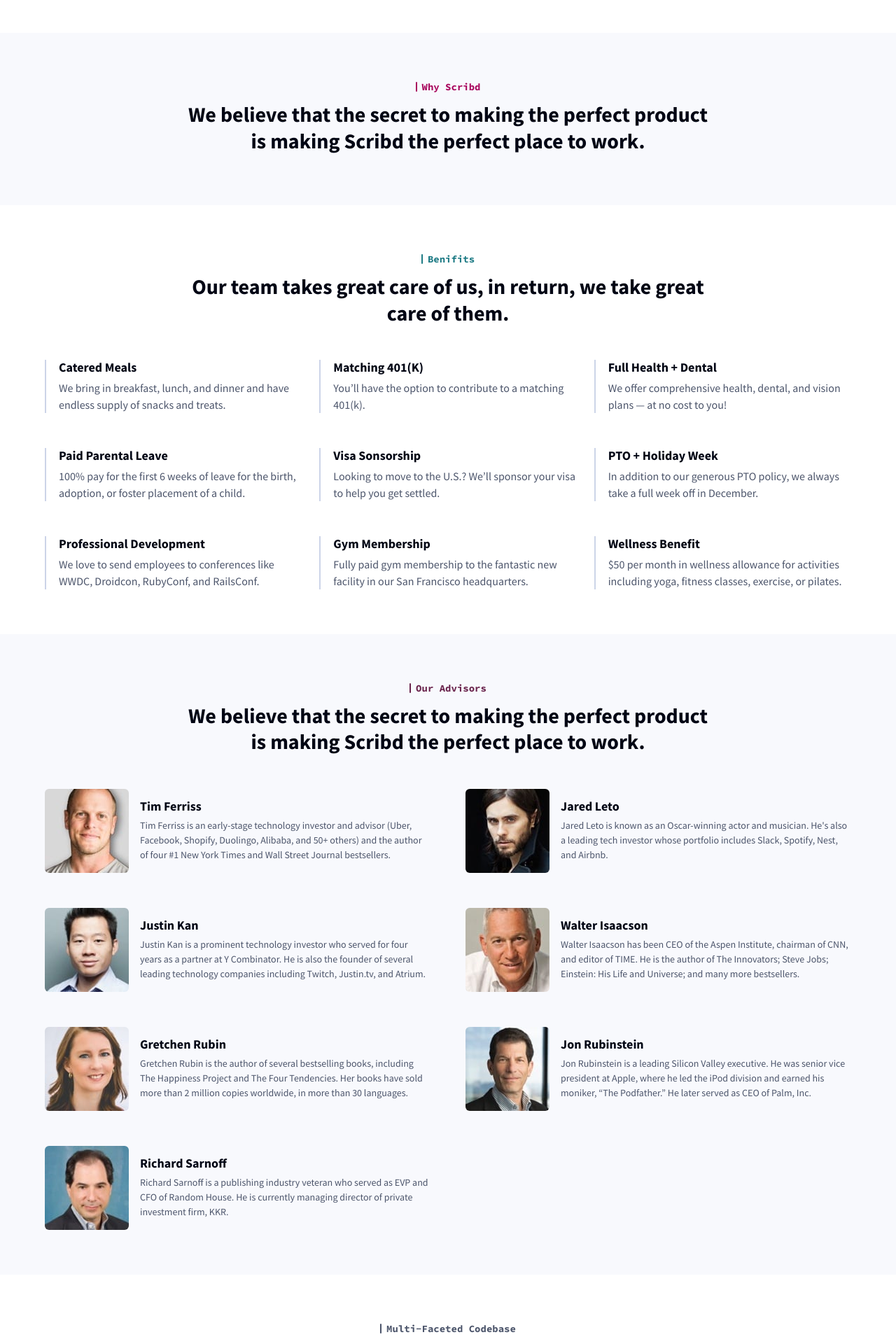
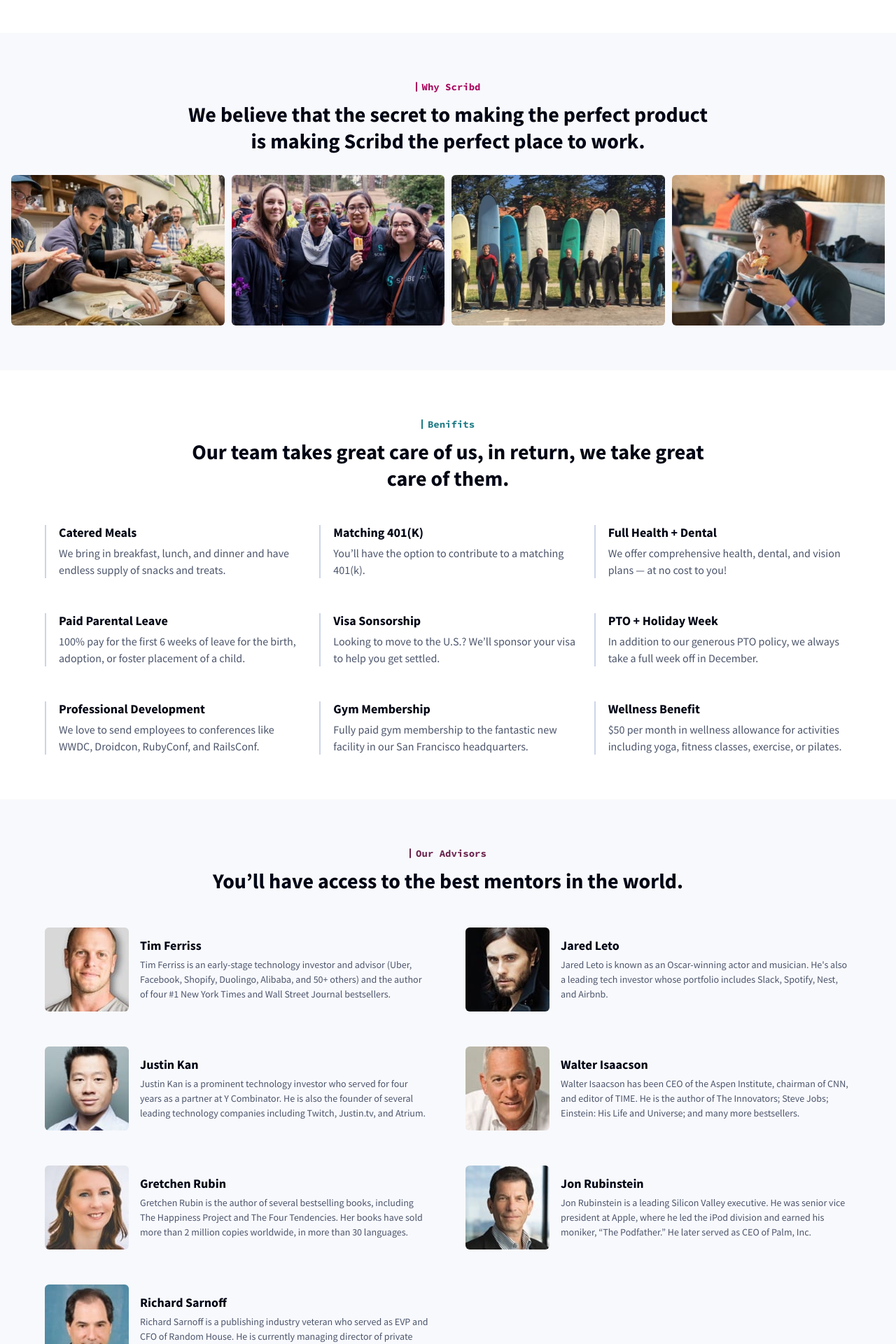
Before and after one commit to scribd/scribd.github.io, a Jekyll site: the page built from careers.html, in a window 1280 px wide. Shown: the part 1031-2951 px from the top of the page at 70% size. Built offline with Jekyll 4.4.1, drawn with Linux system fonts in a browser that asks for light colours.

Commit message:
Add photo grid component for careers page

```diff
--- /dev/null
+++ b/assets/_sass/component/_photo-grid.scss
@@ -0,0 +1,20 @@
+////////////////////
+// Filmstrip
+////////////////////
+
+.photo-grid {
+    display: grid;
+    grid-gap: rem-calc(10px);
+    grid-template-columns: 1fr 1fr;
+    margin: 0 auto;
+    max-width: 80vmax;
+
+    @media (min-width: 1200px) {
+        max-width: none;
+        grid-template-columns: 1fr 1fr 1fr 1fr;
+    }
+}
+
+.photo-grid img {
+    width: 100%;
+}
--- a/assets/css/main.scss
+++ b/assets/css/main.scss
@@ -34,3 +34,4 @@
 @import "component/media-grid";
 @import "component/icon-grid";
 @import "component/action-list";
+@import "component/photo-grid";
--- a/careers.html
+++ b/careers.html
@@ -31,14 +31,32 @@
 
 
 <section class="bg-slate-100">
-    <div class="section-container text-center">
+    <div class="section-container pl-3 pr-3 text-center">
         <hgroup class="m-auto text-length-lg">
             <h2 id="why-scribd" class="section-heading text-plum">Why Scribd</h2>
-            <h3 class="h2">We believe that the secret to making the perfect product is making Scribd the perfect place to work.</h3>
+            <h3 class="h2 mb-3">We believe that the secret to making the perfect product is making Scribd the perfect place to work.</h3>
         </hgroup>
+
+        <div class="photo-grid">
+            <img class="rounded"
+                srcset="{{ '/assets/images/general/team-photo-1.jpg' | relative_url }},
+                        {{ '/assets/images/general/team-photo-1@2x.jpg' | relative_url }} 2x"
+                   src="{{ '/assets/images/general/team-photo-1.jpg' | relative_url }}" role="presentation" alt="">
+            <img class="rounded"
+                srcset="{{ '/assets/images/general/team-photo-2.jpg' | relative_url }},
+                        {{ '/assets/images/general/team-photo-2@2x.jpg' | relative_url }} 2x"
+                   src="{{ '/assets/images/general/team-photo-2.jpg' | relative_url }}" role="presentation" alt="">
+            <img class="rounded"
+                srcset="{{ '/assets/images/general/team-photo-3.jpg' | relative_url }},
+                        {{ '/assets/images/general/team-photo-3@2x.jpg' | relative_url }} 2x"
+                   src="{{ '/assets/images/general/team-photo-3.jpg' | relative_url }}" role="presentation" alt="">
+            <img class="rounded"
+                srcset="{{ '/assets/images/general/team-photo-4.jpg' | relative_url }},
+                        {{ '/assets/images/general/team-photo-4@2x.jpg' | relative_url }} 2x"
+                   src="{{ '/assets/images/general/team-photo-4.jpg' | relative_url }}" role="presentation" alt="">
+        </div>
     </div>
 </section>
-
 
 <section class="section-container">
     <hgroup class="m-auto text-center text-length-lg">
@@ -91,7 +109,7 @@
     <div class="section-container">
         <hgroup class="m-auto text-length-lg text-center">
             <h2 id="our-advisors" class="section-heading text-cabernet">Our Advisors</h2>
-            <h3 class="h2">We believe that the secret to making the perfect product is making Scribd the perfect place to work.</h3>
+            <h3 class="h2">You’ll have access to the best mentors in the world.</h3>
         </hgroup>
 
       <ul class="media-grid media-grid-large mt-5">
```
Also changed, not shown: assets/images/general/team-photo-1.jpg (added), assets/images/general/team-photo-1@2x.jpg (added), assets/images/general/team-photo-2.jpg (added), assets/images/general/team-photo-2@2x.jpg (added), assets/images/general/team-photo-3.jpg (added), assets/images/general/team-photo-3@2x.jpg (added), assets/images/general/team-photo-4.jpg (added), assets/images/general/team-photo-4@2x.jpg (added).
